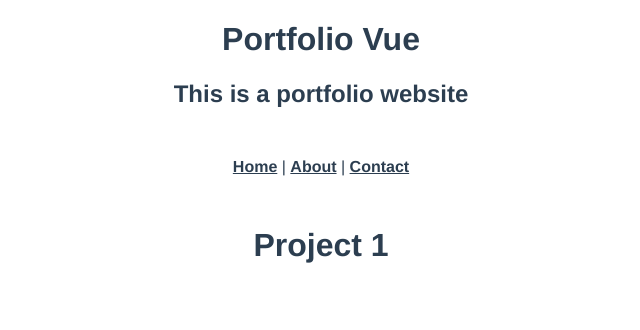
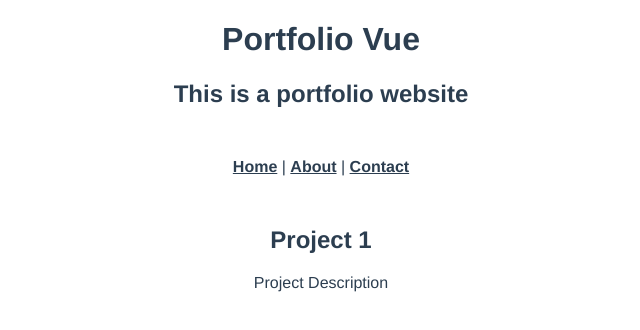
Before and after one commit to MBKM-STECHOQ/portfolio-vue, a Vue app: page /project/project-1 in a window 1280 px wide. Shown: the top 330 px of the page, without its empty margins (319-959 px from the left). Built offline with nearby package versions, Linux system fonts and the light colour scheme.

Commit message:
handle not found with v-if and v-else

```diff
--- a/src/views/DetailProject.vue
+++ b/src/views/DetailProject.vue
@@ -1,6 +1,12 @@
 <template>
   <div id="detail">
-    <h1>{{projectById.name}}</h1>
+    <article v-if="projectById !== undefined">
+      <h1>{{projectById.name}}</h1>
+      <p>{{projectById.description}}</p>
+    </article>
+    <article v-else>
+      <h1>Project Not Found</h1>
+    </article>
   </div>
 </template>
 
```
